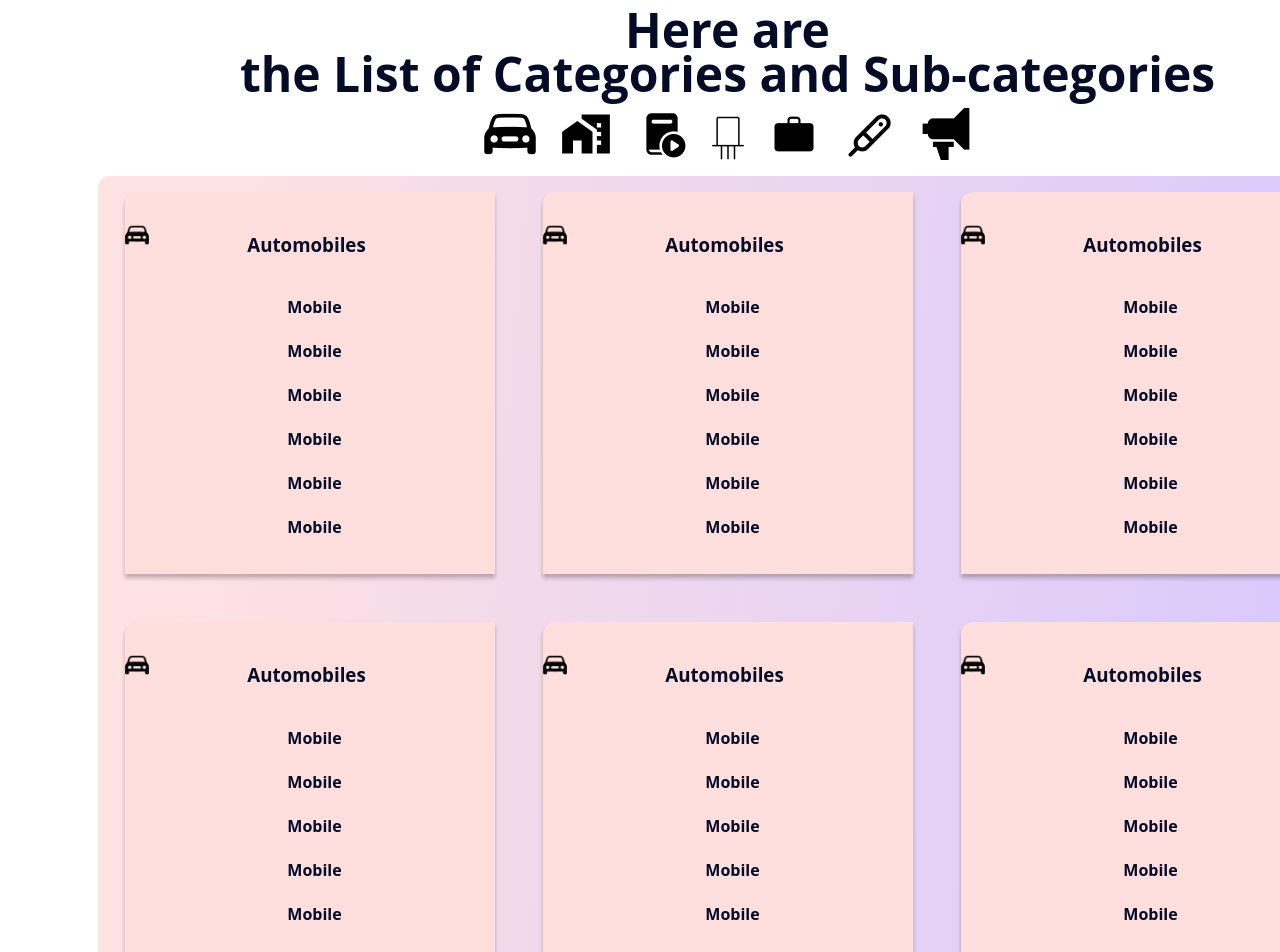
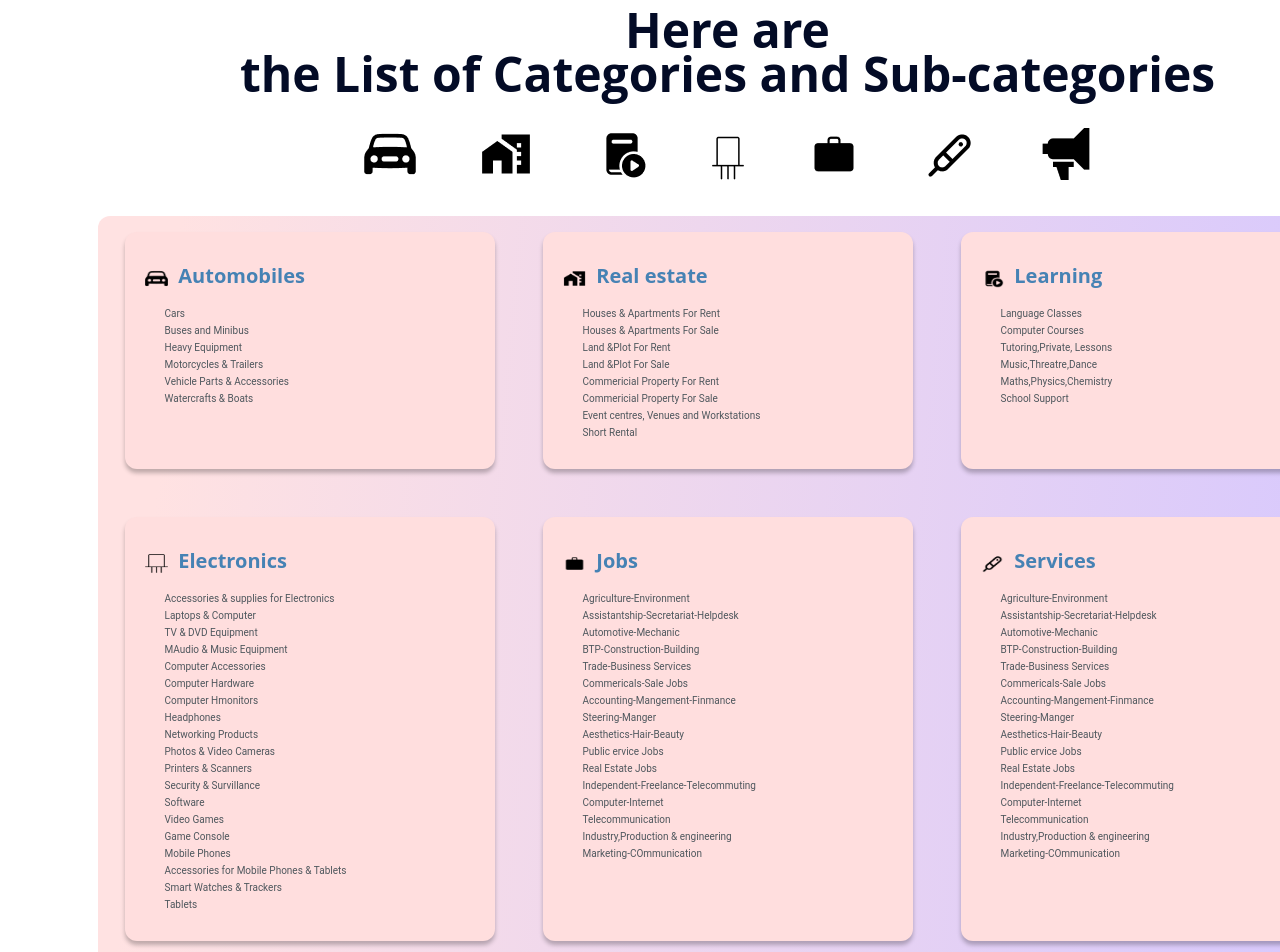
Before and after one commit to Lafa0x9-Hackathon/sastosales-frontend, a React (Vite) app: page / in a window 1280 px wide. Shown: the top 952 px of the page. Built offline with nearby package versions, Linux system fonts and the light colour scheme.

Commit message:
coplete all

```diff
--- a/src/Components/catgPage/CatgPage.jsx
+++ b/src/Components/catgPage/CatgPage.jsx
@@ -1,4 +1,3 @@
-
 import "./catgpage.css";
 import car from '../../Assets/Car.png';
 import announce from '../../Assets/Announce.png';
@@ -30,17 +29,19 @@ function CategoryPage() {
     </div>
 
   <div className="main">
-    <div className="car">
-     <div className="Car-header"><img src={car} alt="" className="cariconimg"/> <h3>Automobiles </h3>
+    <div className="sub-category">
+
+
+     <div className="sub-category-header"><img src={car} alt="" className="cariconimg"/> <h3>Automobiles </h3>
      </div>
 
-      <ul className="car-list">
-      <li className="car-list-item">Mobile</li>
-      <li className="car-list-item">Mobile</li>
-      <li className="car-list-item">Mobile</li>
-      <li className="car-list-item">Mobile</li>
-      <li className="car-list-item">Mobile</li>
-      <li className="car-list-item">Mobile</li>
+      <ul className="sub-category-list">
+      <li className="sub-category-list-item">Cars</li>
+      <li className="sub-category-list-item">Buses and Minibus</li>
+      <li className="sub-category-list-item">Heavy Equipment</li>
+      <li className="sub-category-list-item">Motorcycles & Trailers</li>
+      <li className="sub-category-list-item">Vehicle Parts & Accessories </li>
+      <li className="sub-category-list-item" > Watercrafts & Boats </li>
 
   </ul>
 
@@ -48,17 +49,95 @@ function CategoryPage() {
       </div>
 
 
-    <div className="car">
-     <div className="Car-header"><img src={car} alt="" className="cariconimg"/> <h3>Automobiles </h3>
+      <div className="sub-category">
+     <div className="sub-category-header"><img src={estate} alt="" className="cariconimg"/> <h3>Real estate</h3>
      </div>
 
-      <ul className="car-list">
-      <li className="car-list-item">Mobile</li>
-      <li className="car-list-item">Mobile</li>
-      <li className="car-list-item">Mobile</li>
-      <li className="car-list-item">Mobile</li>
-      <li className="car-list-item">Mobile</li>
-      <li className="car-list-item">Mobile</li>
+      <ul className="sub-category-list">
+      <li className="sub-category-list-item">Houses & Apartments For Rent</li>
+      <li className="sub-category-list-item">Houses & Apartments For Sale</li>
+      <li className="sub-category-list-item">Land &Plot For Rent</li>
+      <li className="sub-category-list-item">Land &Plot For Sale</li>
+      <li className="sub-category-list-item">Commericial Property For Rent</li>
+      <li className="sub-category-list-item">Commericial Property For Sale</li>
+      <li className="sub-category-list-item">Event centres, Venues and Workstations</li>
+      <li className="sub-category-list-item">Short Rental</li>
+
+       </ul>
+       </div>
+
+
+
+
+       <div className="sub-category">
+     <div className="sub-category-header"><img src={education} alt="" className="cariconimg"/> <h3>Learning </h3>
+     </div>
+
+      <ul className="sub-category-list">
+      <li className="sub-category-list-item">Language Classes</li>
+      <li className="sub-category-list-item">Computer Courses</li>
+      <li className="sub-category-list-item">Tutoring,Private, Lessons</li>
+      <li className="sub-category-list-item">Music,Threatre,Dance</li>
+      <li className="sub-category-list-item">Maths,Physics,Chemistry</li>
+      <li className="sub-category-list-item">School Support</li>
+
+
+       </ul>
+
+
+      </div>
+
+      <div className="sub-category">
+     <div className="sub-category-header"><img src={vector} alt="" className="cariconimg"/> <h3>Electronics </h3>
+     </div>
+
+      <ul className="sub-category-list">
+      <li className="sub-category-list-item">Accessories & supplies for Electronics</li>
+      <li className="sub-category-list-item">Laptops & Computer</li>
+      <li className="sub-category-list-item">TV & DVD Equipment</li>
+      <li className="sub-category-list-item">MAudio & Music Equipment</li>
+      <li className="sub-category-list-item">Computer Accessories</li>
+      <li className="sub-category-list-item">Computer Hardware</li>
+      <li className="sub-category-list-item">Computer Hmonitors</li>
+      <li className="sub-category-list-item">Headphones</li>
+      <li className="sub-category-list-item">Networking Products</li>
+      <li className="sub-category-list-item">Photos & Video Cameras</li>
+      <li className="sub-category-list-item">Printers & Scanners</li>
+      <li className="sub-category-list-item">Security & Survillance</li>
+      <li className="sub-category-list-item">Software</li>
+      <li className="sub-category-list-item">Video Games</li>
+      <li className="sub-category-list-item">Game Console</li>
+      <li className="sub-category-list-item">Mobile Phones</li>
+      <li className="sub-category-list-item">Accessories for Mobile Phones & Tablets</li>
+      <li className="sub-category-list-item">Smart Watches & Trackers</li>
+      <li className="sub-category-list-item">Tablets</li>
+
+  </ul>
+
+
+      </div>
+
+      <div className="sub-category">
+     <div className="sub-category-header"><img src={job} alt="" className="cariconimg"/> <h3>Jobs</h3>
+     </div>
+
+      <ul className="sub-category-list">
+      <li className="sub-category-list-item">Agriculture-Environment</li>
+      <li className="sub-category-list-item">Assistantship-Secretariat-Helpdesk</li>
+      <li className="sub-category-list-item">Automotive-Mechanic</li>
+      <li className="sub-category-list-item">BTP-Construction-Building</li>
+      <li className="sub-category-list-item">Trade-Business Services</li>
+      <li className="sub-category-list-item">Commericals-Sale Jobs</li>
+      <li className="sub-category-list-item">Accounting-Mangement-Finmance</li>
+      <li className="sub-category-list-item">Steering-Manger</li>
+      <li className="sub-category-list-item">Aesthetics-Hair-Beauty</li>
+      <li className="sub-category-list-item">Public ervice Jobs</li>
+      <li className="sub-category-list-item">Real Estate Jobs</li>
+      <li className="sub-category-list-item">Independent-Freelance-Telecommuting</li>
+      <li className="sub-category-list-item">Computer-Internet</li>
+      <li className="sub-category-list-item">Telecommunication</li>
+      <li className="sub-category-list-item">Industry,Production & engineering</li>
+      <li className="sub-category-list-item">Marketing-COmmunication</li>
 
   </ul>
 
@@ -67,89 +146,61 @@ function CategoryPage() {
 
 
 
-    <div className="car">
-     <div className="Car-header"><img src={car} alt="" className="cariconimg"/> <h3>Automobiles </h3>
+      <div className="sub-category">
+     <div className="sub-category-header"><img src={electronic} alt="" className="cariconimg"/> <h3>Services </h3>
      </div>
 
-      <ul className="car-list">
-      <li className="car-list-item">Mobile</li>
-      <li className="car-list-item">Mobile</li>
-      <li className="car-list-item">Mobile</li>
-      <li className="car-list-item">Mobile</li>
-      <li className="car-list-item">Mobile</li>
-      <li className="car-list-item">Mobile</li>
+      <ul className="sub-category-list">
+      <li className="sub-category-list-item">Agriculture-Environment</li>
+      <li className="sub-category-list-item">Assistantship-Secretariat-Helpdesk</li>
+      <li className="sub-category-list-item">Automotive-Mechanic</li>
+      <li className="sub-category-list-item">BTP-Construction-Building</li>
+      <li className="sub-category-list-item">Trade-Business Services</li>
+      <li className="sub-category-list-item">Commericals-Sale Jobs</li>
+      <li className="sub-category-list-item">Accounting-Mangement-Finmance</li>
+      <li className="sub-category-list-item">Steering-Manger</li>
+      <li className="sub-category-list-item">Aesthetics-Hair-Beauty</li>
+      <li className="sub-category-list-item">Public ervice Jobs</li>
+      <li className="sub-category-list-item">Real Estate Jobs</li>
+      <li className="sub-category-list-item">Independent-Freelance-Telecommuting</li>
+      <li className="sub-category-list-item">Computer-Internet</li>
+      <li className="sub-category-list-item">Telecommunication</li>
+      <li className="sub-category-list-item">Industry,Production & engineering</li>
+      <li className="sub-category-list-item">Marketing-COmmunication</li>
+
 
   </ul>
 
 
       </div>
 
-    <div className="car">
-     <div className="Car-header"><img src={car} alt="" className="cariconimg"/> <h3>Automobiles </h3>
+
+      <div className="sub-category">
+     <div className="sub-category-header"><img src={announce} alt="" className="cariconimg"/> <h3>Local Events </h3>
      </div>
 
-      <ul className="car-list">
-      <li className="car-list-item">Mobile</li>
-      <li className="car-list-item">Mobile</li>
-      <li className="car-list-item">Mobile</li>
-      <li className="car-list-item">Mobile</li>
-      <li className="car-list-item">Mobile</li>
-      <li className="car-list-item">Mobile</li>
-
+      <ul className="sub-category-list">
+      <li className="sub-category-list-item">Agriculture-Environment</li>
+      <li className="sub-category-list-item">Assistantship-Secretariat-Helpdesk</li>
+      <li className="sub-category-list-item">Automotive-Mechanic</li>
+      <li className="sub-category-list-item">BTP-Construction-Building</li>
+      <li className="sub-category-list-item">Trade-Business Services</li>
+      <li className="sub-category-list-item">Commericals-Sale Jobs</li>
+      <li className="sub-category-list-item">Accounting-Mangement-Finmance</li>
+      <li className="sub-category-list-item">Steering-Manger</li>
+      <li className="sub-category-list-item">Aesthetics-Hair-Beauty</li>
+      <li className="sub-category-list-item">Public ervice Jobs</li>
+      <li className="sub-category-list-item">Real Estate Jobs</li>
+      <li className="sub-category-list-item">Independent-Freelance-Telecommuting</li>
+      <li className="sub-category-list-item">Computer-Internet</li>
+      <li className="sub-category-list-item">Telecommunication</li>
+      <li className="sub-category-list-item">Industry,Production & engineering</li>
+      <li className="sub-category-list-item">Marketing-COmmunication</li>
   </ul>
 
 
       </div>
 
-    <div className="car">
-     <div className="Car-header"><img src={car} alt="" className="cariconimg"/> <h3>Automobiles </h3>
-     </div>
-
-      <ul className="car-list">
-      <li className="car-list-item">Mobile</li>
-      <li className="car-list-item">Mobile</li>
-      <li className="car-list-item">Mobile</li>
-      <li className="car-list-item">Mobile</li>
-      <li className="car-list-item">Mobile</li>
-      <li className="car-list-item">Mobile</li>
-
-  </ul>
-
-
-      </div>
-    <div className="car">
-     <div className="Car-header"><img src={car} alt="" className="cariconimg"/> <h3>Automobiles </h3>
-     </div>
-
-      <ul className="car-list">
-      <li className="car-list-item">Mobile</li>
-      <li className="car-list-item">Mobile</li>
-      <li className="car-list-item">Mobile</li>
-      <li className="car-list-item">Mobile</li>
-      <li className="car-list-item">Mobile</li>
-      <li className="car-list-item">Mobile</li>
-
-  </ul>
-
-
-      </div>
-
-    <div className="car">
-     <div className="Car-header"><img src={car} alt="" className="cariconimg"/> <h3>Automobiles </h3>
-     </div>
-
-      <ul className="car-list">
-      <li className="car-list-item">Mobile</li>
-      <li className="car-list-item">Mobile</li>
-      <li className="car-list-item">Mobile</li>
-      <li className="car-list-item">Mobile</li>
-      <li className="car-list-item">Mobile</li>
-      <li className="car-list-item">Mobile</li>
-
-  </ul>
-
-
-      </div>
   </div>
 
 
--- a/src/Components/catgPage/catgpage.css
+++ b/src/Components/catgPage/catgpage.css
@@ -26,11 +26,11 @@
 }
 
 .iconimg {
-   padding: 12px;
+   padding: 32px;
    width: Hug (736px)px;
    height: Hug (52px)px;
    top: 100px;
-   gap: 62px;
+   gap: 82px;
    opacity: 0px;
 }
 
@@ -40,32 +40,83 @@
    border-radius: 12px 0px 0px 0px;
    display: flex;
    flex-wrap: wrap;
-   justify-content: center;
+   justify-content:center;
    background: linear-gradient(95.05deg, #FFE2E2 6.01%, #D5C7FF 100.09%);
 
 }
 
-.car {
+.sub-category {
    max-width: 340px;
    width: 100%;
    padding: 12px 30px 9px 15px;
-   gap: 10px;
+   gap: 0px;
    font-size: 16px;
-   border-radius: 12px 0px 0px 0px;
+   border-radius: 12px 12px 12px 12px;
    opacity: 0px;
    background: #FFDEDE;
    box-shadow: 0px 4px 4px 0px #00000040;
    padding-left: 0px;
 }
 
-.car-list-item {
+ul.sub-category-list{
+
+ margin-top:0px;
+   display:flex;
+   flex-direction:column;
+   align-items:flex-start;
+
+
+
+}
+
+li.sub-category-list-item {
+   width: 307px;
+gap: 0px;
+opacity: 0px;
+font-family: Roboto;
+font-size: 16px;
+font-weight: 400;
+color:#4E575D;
+line-height: 12px;
+text-align: left;
    list-style: none;
-   align-items: flex;
+   font-weight:3px;
+   font-size: 10px;
+   padding-bottom:0;
+  margin-bottom:5px;
+
+
 }
 
 .cariconimg {
-   width: 24px;
-   height: 24px;
-   padding-left: 0px;
-   float: left;
+
+
+   padding-top:5px;
+   padding-left: 20px;
+   padding-right:10px;
+   width: 23.78px;
+   height: 18.63px;
+
+   left: 0.11px;
+  gap: 0px;
+opacity: 0px;
+
+   float:left;
 }
+.sub-category-header{
+   width: Fixed (307px)px;
+height: Hug (24px)px;
+gap: 10px;
+opacity: 0px;
+
+}
+.sub-category-header > h3{
+   color: #4682B4;
+   font-family: Open Sans;
+font-size: 20px;
+font-weight: 700;
+line-height: 24px;
+text-align: left;
+
+
+}
```
